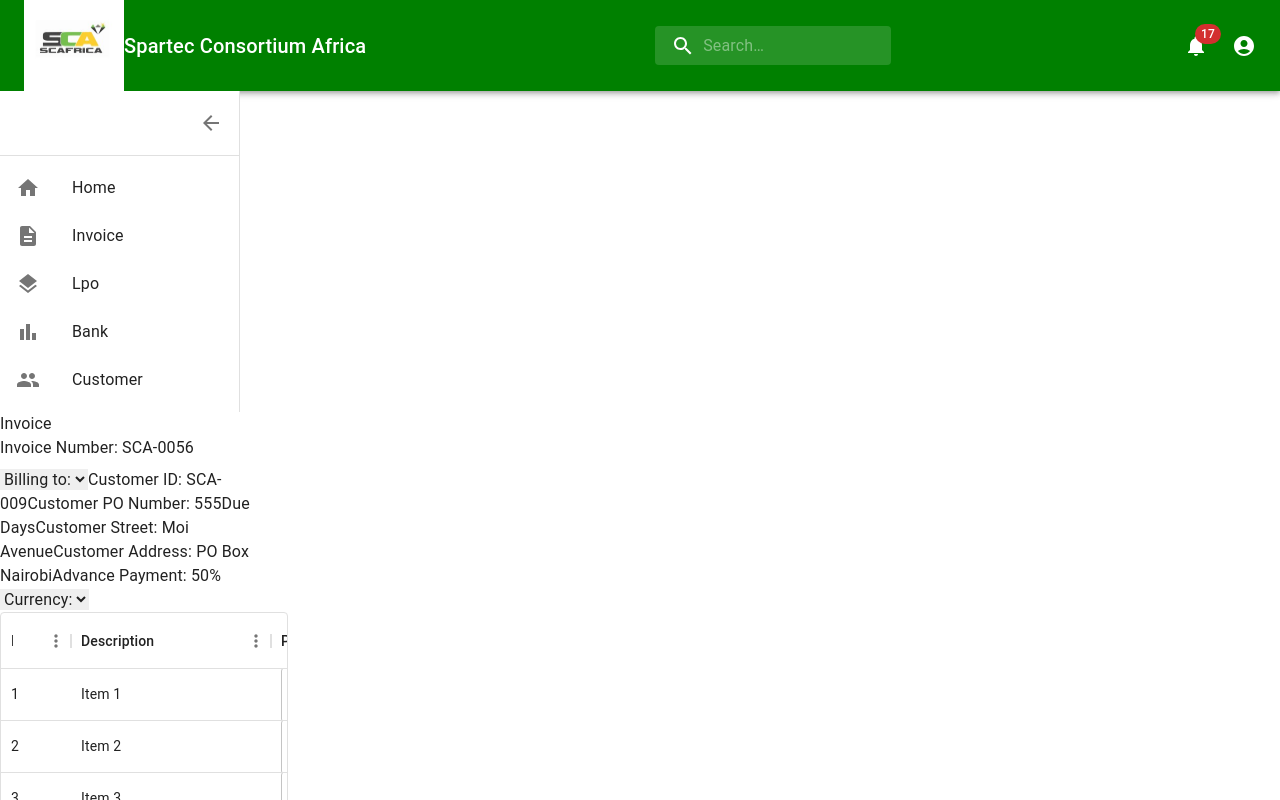
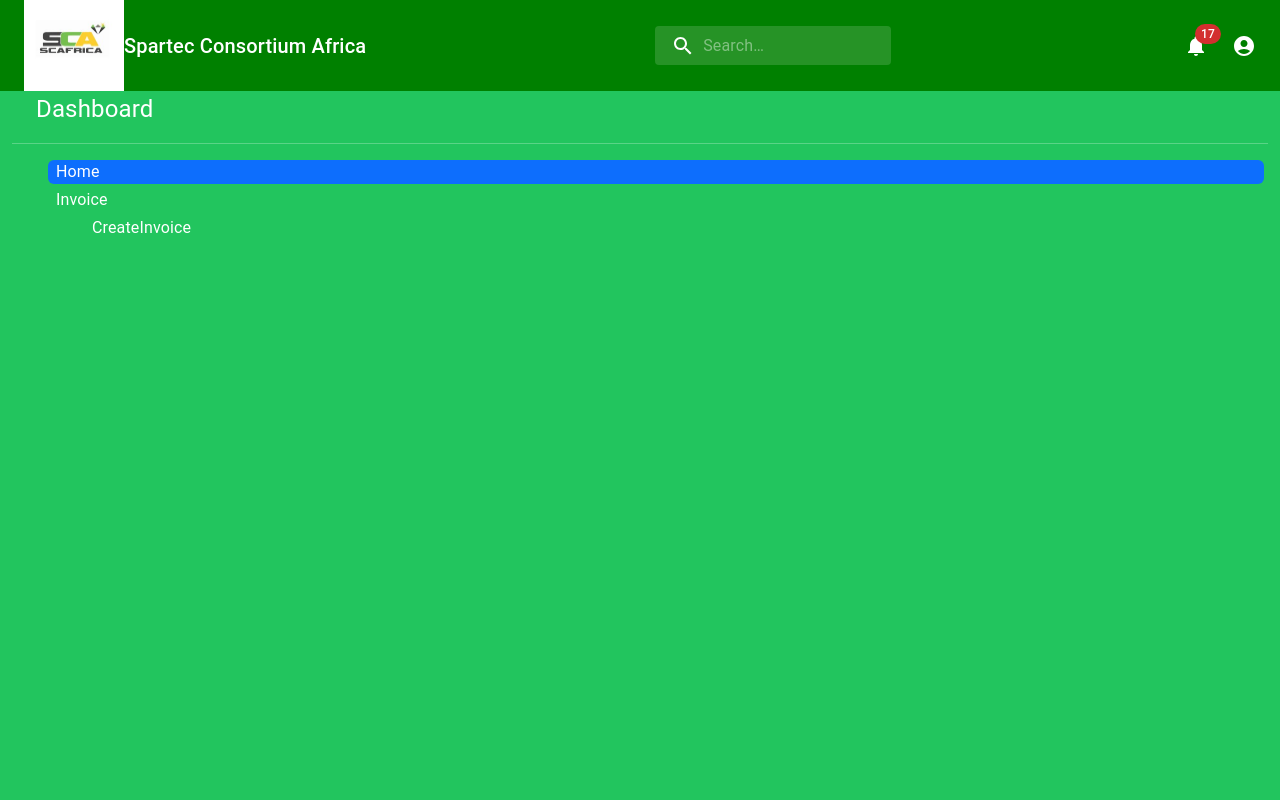
Before and after one commit to dohd/SCA-Track, a React (Create React App) app in the folder scainvoice/: page /invoice in a window 1280 px wide. Shown: the top 800 px of the page. Built offline with nearby package versions, Linux system fonts and the light colour scheme.

Commit message:
tryinf a submenu

```diff
--- /dev/null
+++ b/scainvoice/src/components/dashboard/Dashboard.jsx
@@ -0,0 +1,42 @@
+import React from 'react'
+import 'bootstrap/dist/css/bootstrap.min.css'
+import 'bootstrap/js/dist/dropdown'
+
+
+
+export default function Dashboard() {
+  return (
+    <div className='container-fluid'>
+        <div className='row'>
+        <div className='col-auto-col-sm-2 bg-green-500 d-flex flex-column justify-content-between min-vh-100'>
+            <div>
+                <div className='text-decoration-none ms-4 d-flex align-items-center text-white d-none d-sm-inline'>
+                    <span className='fs-4'>Dashboard</span>
+                    <hr className='text-white d-none d-sm-block'></hr>
+                    <ul class="nav-pills flex-column">
+  <li class="nav-item text-white m-1">
+    <a class="nav-link active" aria-current="page" href="#">
+    <i className='bi bi-speedometer2'></i>
+    <span className='ms-2'>Home</span></a>
+  </li>
+  <li class="nav-item text-white m-1">
+    <a class="nav-link " aria-current="page" data-bs-toggle='collapse' href="#submenu">
+    <i className='bi bi-grid'></i>
+    <span className='ms-2'>Invoice</span>
+    <i className='bi bi-arrow-down-short'></i></a>
+  </li>
+  <ul class="nav-collapse ms-1 ">
+  <li class="nav-item text-white m-1">
+    <a class="nav-link " aria-current="page" href="#">
+    <i className='bi bi-speedometer2'></i>
+    <span className='ms-2'>CreateInvoice</span></a>
+  </li>
+  </ul>
+
+</ul>
+                </div>
+
+            </div>
+            </div></div></div>
+  )
+}
--- a/scainvoice/src/pages/Invoice/CreateInvoice.jsx
+++ b/scainvoice/src/pages/Invoice/CreateInvoice.jsx
@@ -22,12 +22,7 @@
           <Form.Label>Customer Street: Moi Avenue</Form.Label>
           <Form.Label>Customer Address: PO Box Nairobi</Form.Label>
           <Form.Label>Advance Payment: 50%</Form.Label>
-          <Form.Select aria-label="Default select example">
-            <option>Currency:</option>
-            <option value="1">Ksh</option>
-            <option value="2">Dollar</option>
-            <option value="3">Pound</option>
-          </Form.Select>
+
         </Form>
       </Card.Body>
       <Card.Footer>
--- a/scainvoice/src/routes/root.jsx
+++ b/scainvoice/src/routes/root.jsx
@@ -1,4 +1,5 @@
 import Topbar from "../components/Topbar";
+import Dashboard from "../components/dashboard/Dashboard";
 import Sidebar from "../components/sidebar/Sidebar";
 import React from "react";
 import {Outlet} from "react-router-dom";
@@ -8,6 +9,7 @@
     return (
         <>
             <Topbar/>
+            <Dashboard/>
             <div className="container">
                 <Sidebar/>
                 {/*    /!* outlet is where children will be rendered *!/*/}
```
